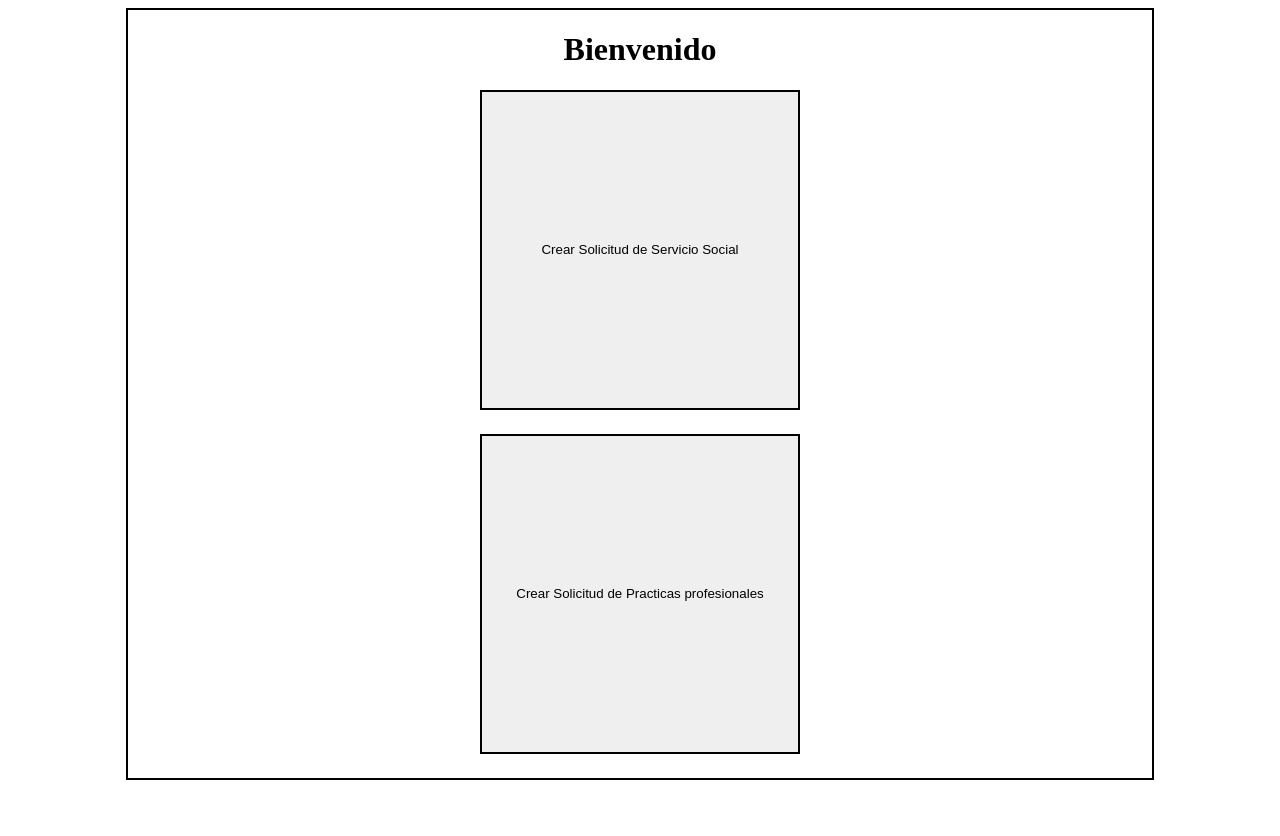
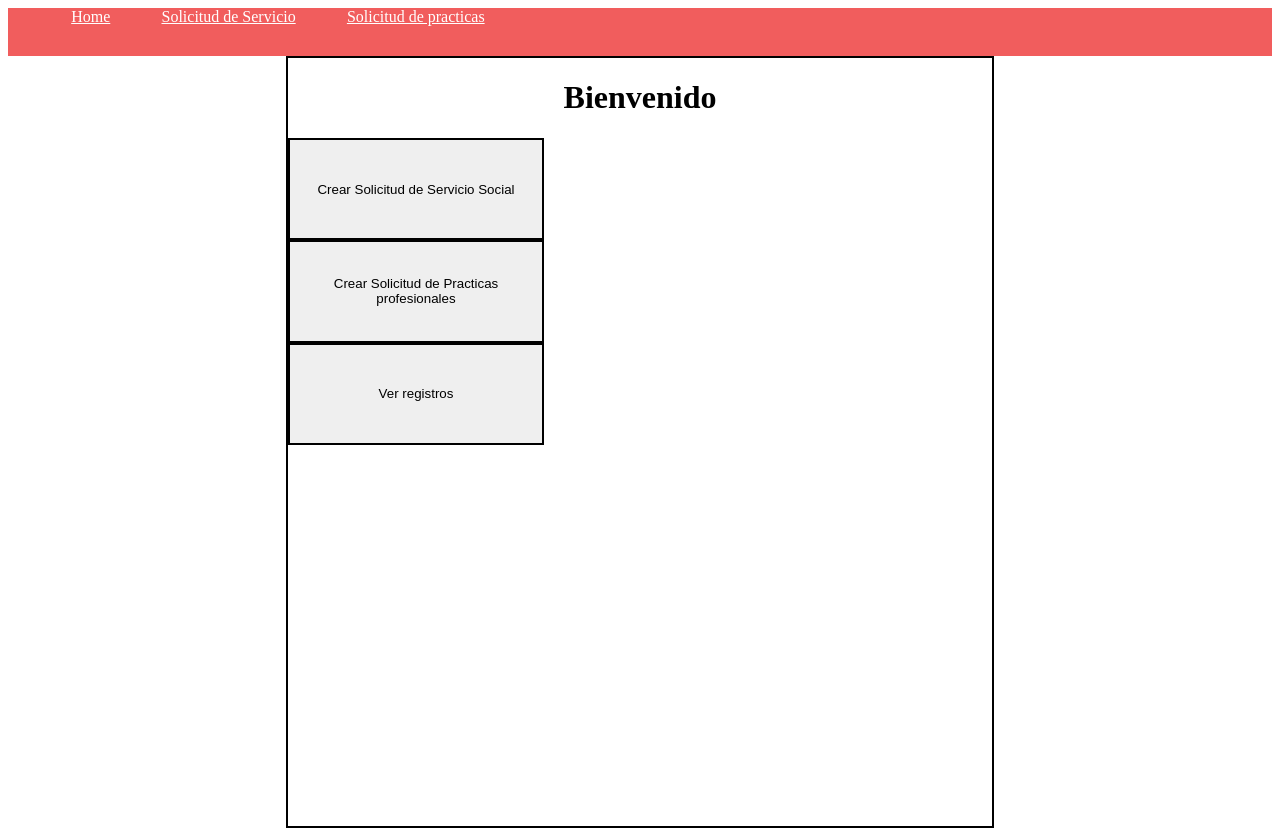
Before and after one commit to levi0125/PP, a Flask app: page / in a window 1280 px wide. Before the commit the page ends 780 px from the top, so only its background shows below. Run offline with Flask 3, Linux system fonts and the light colour scheme.

Commit message:
ahora se puede ingresar la fecha de entrega, y se empezó la visualizacion de las soliitudes

```diff
--- a/app.py
+++ b/app.py
@@ -146,6 +146,7 @@ def crearJSONpDatos(request):
             "Semestre":getFormField(request,"Semestre",missing_data).replace("°",""),
             "Grupo":getFormField(request,"Grupo",missing_data),
             "Turno":getFormField(request,"Turno",missing_data,"Capital"),
+            "Fecha_entrega":getFormField(request,"Fecha-entrega",missing_data),
 
             "Inicio":getFormField(request,"Inicio",missing_data),
             "Termino":getFormField(request,"Termino",missing_data),
@@ -175,16 +176,17 @@ def solicitarSS():
         msj="Debes llenar todos los campos("+str(missing_data)+")"
         print(missing_data)
     else:
-        print(datos)
         print("json=",json.dumps(datos))
         id_solicitud=cx.callProcedure("hacerSolicitud",(json.dumps(datos),"Servicio Social","@id_solic"))
         if(isinstance(id_solicitud, BaseException)):
             #nos devolvió una excepcion
             msj="Excepcion:"+str(id_solicitud)
         else:
+            print("pre id soli:",id_solicitud)
             cx.execute_query("select @id_solic")
             id_solicitud=cx.getFetch()[0][0]
-            if(id_solicitud==None):
+            print("id soli:",id_solicitud)
+            if(id_solicitud==None or id_solicitud=="-1"):
                 msj="No puedes enviar mas de una solicitud del mismo tipo"
             else:
                 msj="Se envió la solcitud:"+str(id_solicitud)
@@ -238,7 +240,6 @@ def solicitarPP():
                 msj="Debes llenar todos los campos"
                 print(missing_data)
         if(msj==""):
-            print(datos)
             print("json=",json.dumps(datos))
             id_solicitud=cx.callProcedure("hacerSolicitud",(json.dumps(datos),"Practicas Profesionales","@id_solic"),True)
             if(isinstance(id_solicitud, BaseException)):
@@ -254,6 +255,33 @@ def solicitarPP():
 
     return render_template("solicitudPP.html",mensaje=msj,datos=datos,abrirDicc=busquedaEnDicc,selects=selects,practicas=True)
 
+@app.route("/solicitudes")
+def listarSolicitudes():
+    cx.execute_query("""select
+	s.id_solicitud,ste.nombres,ste.apellidoPaterno,ste.apellidoMaterno,ste.num_de_control,t.tipo,s.fecha_entrega_solicitud
+FROM solicitud s
+    LEFT JOIN solicitante ste ON ste.id_solicitante = s.id_solicitante
+    LEFT JOIN tipoSolicitud t on t.id_tipo=s.tipo_solicitud
+order by apellidoPaterno""")
+    solicitudes=cx.getFetch()
+
+    return render_template("solicitudes.html",solicitudes=solicitudes)
+
+@app.route("/solicitud:<int:id>")
+def obtener_solicitud(id):
+    cx.execute_query("""SELECT
+    s.id_solicitud, s.tipo_solicitud, ste.*, s.telefono_solicitante, edad_solicitante, c.nombre,
+    s.semestre, grupo, t.turno, s.fecha_inicio, s.fecha_termino, s.actividades,
+    tiene_apoyo_economico, monto_apoyo_economico, fecha_entrega_solicitud, nombre_proyecto,
+    i.*
+FROM solicitud s
+    LEFT JOIN solicitante ste ON ste.id_solicitante = s.id_solicitante
+    LEFT JOIN domicilio d ON d.id_domicilio = s.id_domicilio_solicitante
+    LEFT JOIN turno t ON t.id_turno = s.id_turno
+    LEFT JOIN carreras c ON c.id_carrera = s.id_carrera
+    LEFT JOIN institucion i ON i.id_institucion = s.id_institucion where s.id_solicitud=%s""",(id))
+
+    return str(cx.getFetch()[0])
 
 @app.route("/documento")
 def generar_documento():
--- a/static/css/index.css
+++ b/static/css/index.css
@@ -1,23 +1,30 @@
 .body{
     margin:auto;
-    width:80vw;
+    width:55vw;
     border:2px solid black;
     min-height: 96dvh;
-
 }
 .centro{
-    display: grid;
-    grid-template-columns: 1fr;
-    grid-template-rows: 1fr 1fr;
-    gap: 3vh;
+    display: flex;
+    /* grid-template-rows: 1fr;
+    grid-template-columns: auto auto; */
+    /* gap: 3vh; */
+    justify-content: space-evenly;
+    flex-direction: column;
 }
 .body .boton{
     display: block;
-    width:25vw;
-    aspect-ratio: 1;
+    width:20vw;
+    aspect-ratio: 5/2;
     border: 2px solid black;
     justify-self: center;
 }
 .centrar-texto{
     text-align: center;
 }
+
+@media (orientation: portrait) {
+    /* .centro{
+        flex-direction: column;
+    } */
+}
--- /dev/null
+++ b/static/css/navbar.css
@@ -0,0 +1,15 @@
+nav{
+    background-color: rgb(241, 93, 93);
+    height: 6vh;
+    div{
+        display: grid;
+        grid-template-rows: 1fr;
+        grid-template-columns: auto auto auto;
+        justify-content: start;
+        gap: 4vw;
+        padding-left: 5%;
+        a, a:visited{
+            color:white
+        }
+    }
+}
--- a/static/css/solicitud.css
+++ b/static/css/solicitud.css
@@ -135,6 +135,10 @@ input,select{
 .desaparecer{
     display: none !important;
 }
+.espacio{
+    margin-top:1% !important;
+    margin-bottom:4% !important;
+}
 @media (orientation: portrait) {
     /* Tus estilos aquí */
     .body{
--- /dev/null
+++ b/static/js/boton_dinamico.js
@@ -0,0 +1,4 @@
+
+document.querySelectorAll(".btn-dinamico").forEach(boton=>{
+    boton.addEventListener("click",e=>location.replace(e.target.dataset['href']))
+})
--- a/templates/home.html
+++ b/templates/home.html
@@ -1,12 +1,7 @@
-<!DOCTYPE html>
-<html lang="en">
-<head>
-    <meta charset="UTF-8">
-    <meta name="viewport" content="width=device-width, initial-scale=1.0">
-    <title>Document</title>
+{% extends 'layout.html' %}
+
+{% block content %}
 <link rel="stylesheet" href="/static/css/index.css">
-</head>
-<body>
 <div class="body">
     <h1 class="centrar-texto">Bienvenido</h1>
 
@@ -14,16 +9,14 @@
 
         <!-- <a href="/crearSolicitud">Crear Solicitud</a> -->
 
-            <button class="boton" data-href="/solicitudServicio">Crear Solicitud de Servicio Social</button>
-            <button class="boton" data-href="/solicitudPracticas">Crear Solicitud de Practicas profesionales</button>
+        <button class="boton btn-dinamico" data-href="/solicitudServicio">Crear Solicitud de Servicio Social</button>
+        <button class="boton btn-dinamico" data-href="/solicitudPracticas">Crear Solicitud de Practicas profesionales</button>
+
+        <button class="boton btn-dinamico" data-href="/solicitudes">Ver registros</button>
     </div>
 
 </div>
 
-    <script>
-        document.querySelectorAll(".boton").forEach(boton=>{
-            boton.addEventListener("click",e=>location.replace(e.target.dataset['href']))
-        })
-    </script>
-</body>
-</html>
+
+<script src="/static/js/boton_dinamico.js"></script>
+{% endblock %}
--- /dev/null
+++ b/templates/layout.html
@@ -0,0 +1,14 @@
+<!DOCTYPE html>
+<html lang="en">
+<head>
+    <meta charset="UTF-8">
+    <meta name="viewport" content="width=device-width, initial-scale=1.0">
+    <link rel="stylesheet" href="/static/css/navbar.css">
+</head>
+<body>
+    {% include 'navbar.html' %}
+
+    {% block content %}
+    {% endblock %}
+</body>
+</html>
--- /dev/null
+++ b/templates/navbar.html
@@ -0,0 +1,11 @@
+<nav>
+    <div>
+        <a href="/">Home</a>
+        <a href="/solicitudServicio">Solicitud de Servicio</a>
+        <a href="/solicitudPracticas">Solicitud de practicas</a>
+
+        <!-- <ul><a href="/">Home</a></ul>
+        <ul><a href="/solicitudServicio">Solicitud de Servicio</a></ul>
+        <ul><a href="/solicitudPracticas">Solicitud de practicas</a></ul> -->
+    </div>
+</nav>
```
Also changed, not shown: db/conexion.py (+6 -3 lines), db/procedures.sql (+11 -8 lines), templates/layoutSolicitudes.html (+1 -11 lines), templates/solicitudPP.html (+7 -1 lines), templates/solicitudSS.html (+8 -2 lines), templates/solicitudes.html (added, +19 -0 lines). Lines whose indentation alone changed are shown as unchanged.
